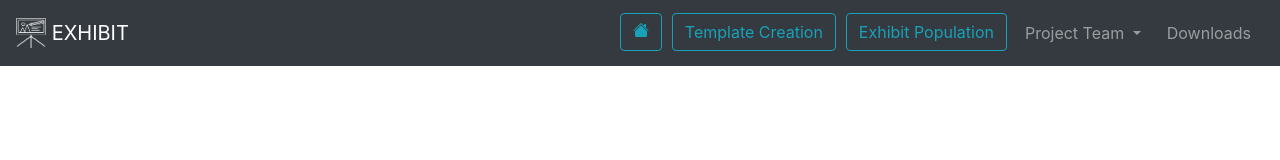
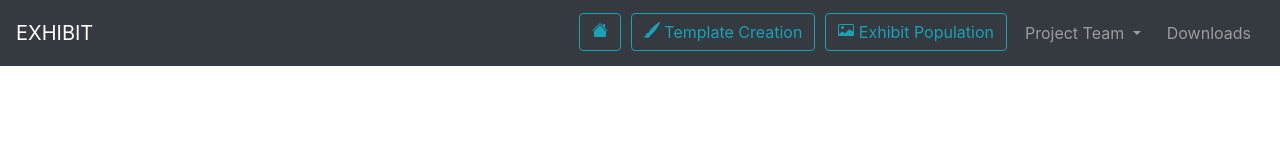
Before and after one commit to cearamullins/exhibit.github.io, a plain HTML site: page index.html in a window 1280 px wide. Drawn offline with Linux system fonts and the light colour scheme.

Commit message:
Update index.html

```diff
--- a/index.html
+++ b/index.html
@@ -18,7 +18,7 @@
     <!-- NAVBAR -->
     <nav class="navbar navbar-expand-lg navbar-dark bg-dark">
         <a class="navbar-brand" href="#">
-            <img src="./resources/Logo_light.png" width="30" height="30" class="d-inline-block align-top" alt="">
+            <!--<img src="./resources/Logo_light.png" width="30" height="30" class="d-inline-block align-top" alt="">-->
             EXHIBIT
         </a>
         <button class="navbar-toggler" type="button" data-toggle="collapse" data-target="#navbarSupportedContent" aria-controls="navbarSupportedContent" aria-expanded="false" aria-label="Toggle navigation">
@@ -35,10 +35,20 @@
                     </a>
                 </li>
                 <li class="navbtn nav-item active">
-                    <a class="btn btn-outline-info my-2 my-sm-0" href="#">Template Creation</a>
+                    <a class="btn btn-outline-info my-2 my-sm-0" href="#">
+                        <svg width="1em" height="1em" viewBox="0 0 16 16" class="bi bi-brush-fill" fill="currentColor" xmlns="http://www.w3.org/2000/svg">
+                            <path fill-rule="evenodd" d="M15.825.12a.5.5 0 0 1 .132.584c-1.53 3.43-4.743 8.17-7.095 10.64a6.067 6.067 0 0 1-2.373 1.534c-.018.227-.06.538-.16.868-.201.659-.667 1.479-1.708 1.74a8.117 8.117 0 0 1-3.078.132 3.658 3.658 0 0 1-.563-.135 1.382 1.382 0 0 1-.465-.247.714.714 0 0 1-.204-.288.622.622 0 0 1 .004-.443c.095-.245.316-.38.461-.452.393-.197.625-.453.867-.826.094-.144.184-.297.287-.472l.117-.198c.151-.255.326-.54.546-.848.528-.739 1.2-.925 1.746-.896.126.007.243.025.348.048.062-.172.142-.38.238-.608.261-.619.658-1.419 1.187-2.069 2.175-2.67 6.18-6.206 9.117-8.104a.5.5 0 0 1 .596.04z"/>
+                        </svg>
+                        Template Creation
+                    </a>
                 </li>
                 <li class="navbtn nav-item active">
-                    <a class="btn btn-outline-info my-2 my-sm-0" href="#">Exhibit Population</a>
+                    <a class="btn btn-outline-info my-2 my-sm-0" href="#">
+                        <svg width="1em" height="1em" viewBox="0 0 16 16" class="bi bi-card-image" fill="currentColor" xmlns="http://www.w3.org/2000/svg">
+                            <path fill-rule="evenodd" d="M14.5 3h-13a.5.5 0 0 0-.5.5v9c0 .013 0 .027.002.04V12l2.646-2.354a.5.5 0 0 1 .63-.062l2.66 1.773 3.71-3.71a.5.5 0 0 1 .577-.094L15 9.499V3.5a.5.5 0 0 0-.5-.5zm-13-1A1.5 1.5 0 0 0 0 3.5v9A1.5 1.5 0 0 0 1.5 14h13a1.5 1.5 0 0 0 1.5-1.5v-9A1.5 1.5 0 0 0 14.5 2h-13zm4.502 3.5a1.5 1.5 0 1 1-3 0 1.5 1.5 0 0 1 3 0z"/>
+                        </svg>
+                        Exhibit Population
+                    </a>
                 </li>
                 <li class="navbtn nav-item dropdown">
                     <a class="nav-link dropdown-toggle" href="#" id="navbarDropdown" role="button" data-toggle="dropdown" aria-haspopup="true" aria-expanded="false">
```
